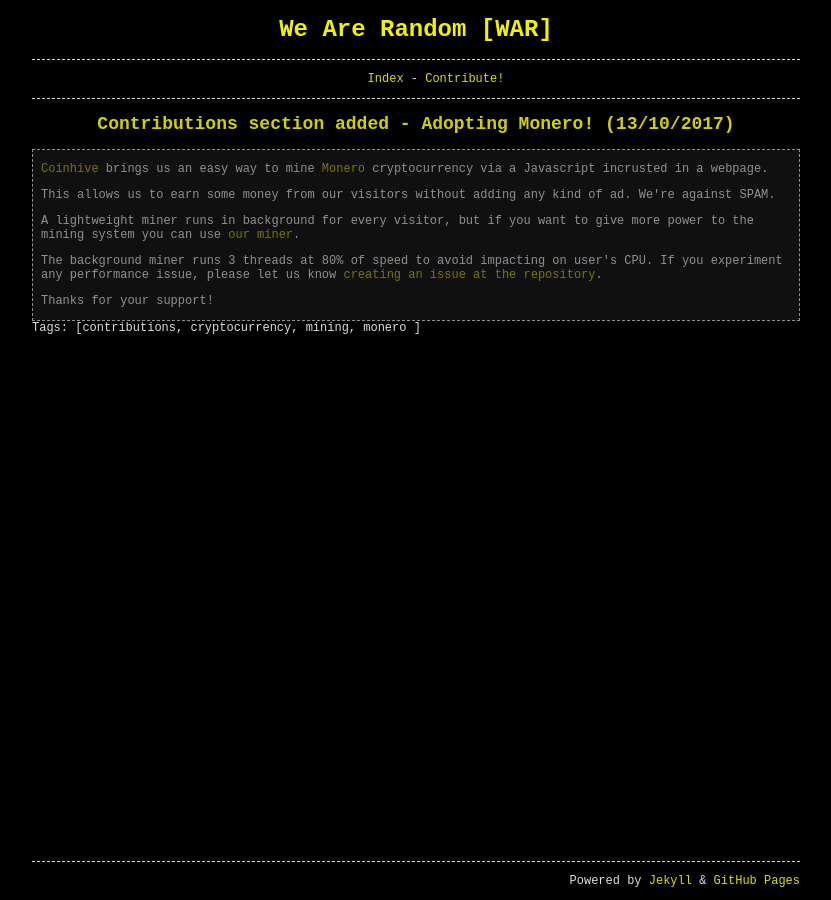
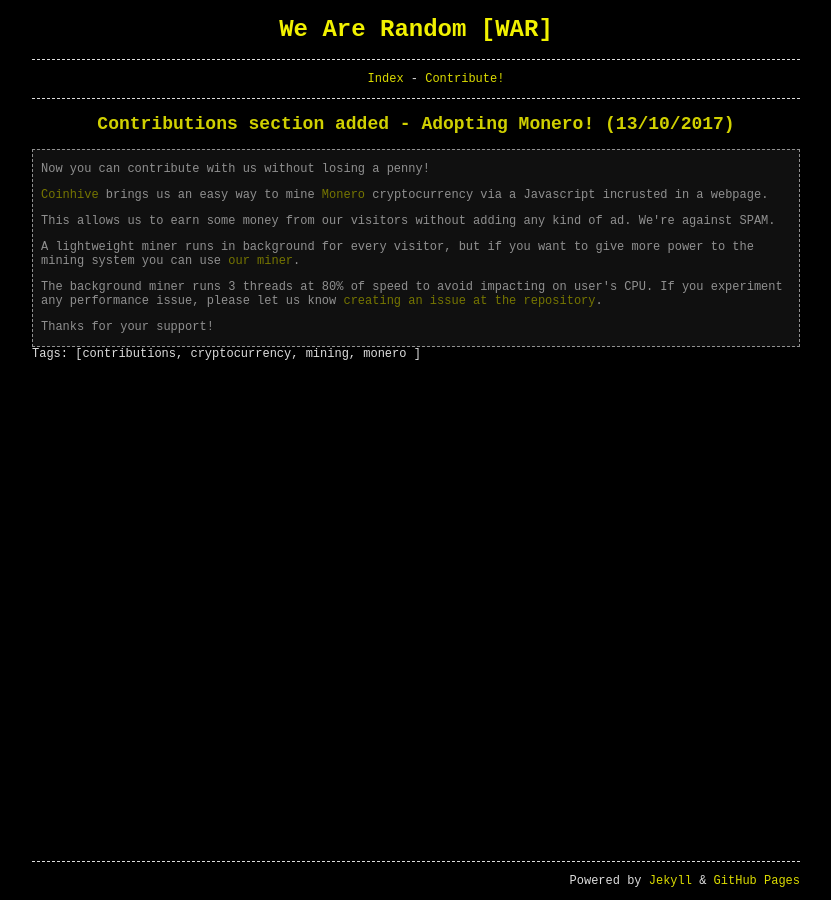
Before and after one commit to wearerandom/wearerandom.github.io, a Jekyll site: the page built from _posts/2017-10-13-adopting-monero.md, in a window 1280 px wide. Shown: the whole page, without its empty margins (224-1055 px from the left). Built offline with Jekyll 4.4.1, drawn with Linux system fonts in a browser that asks for light colours.

Commit message:
Update 2017-10-13-adopting-monero.md

```diff
--- a/_posts/2017-10-13-adopting-monero.md
+++ b/_posts/2017-10-13-adopting-monero.md
@@ -5,6 +5,8 @@
 categories: [posts]
 tags: [contributions, monero, mining, cryptocurrency]
 ---
+<p>Now you can contribute with us without losing a penny!
+
 <p><a href="https://coinhive.com/">Coinhive</a> brings us an easy way to mine <a href="http://monero.org/">Monero</a> cryptocurrency via a Javascript incrusted in a webpage.
 
 <p>This allows us to earn some money from our visitors without adding any kind of ad. We're against SPAM.
```
